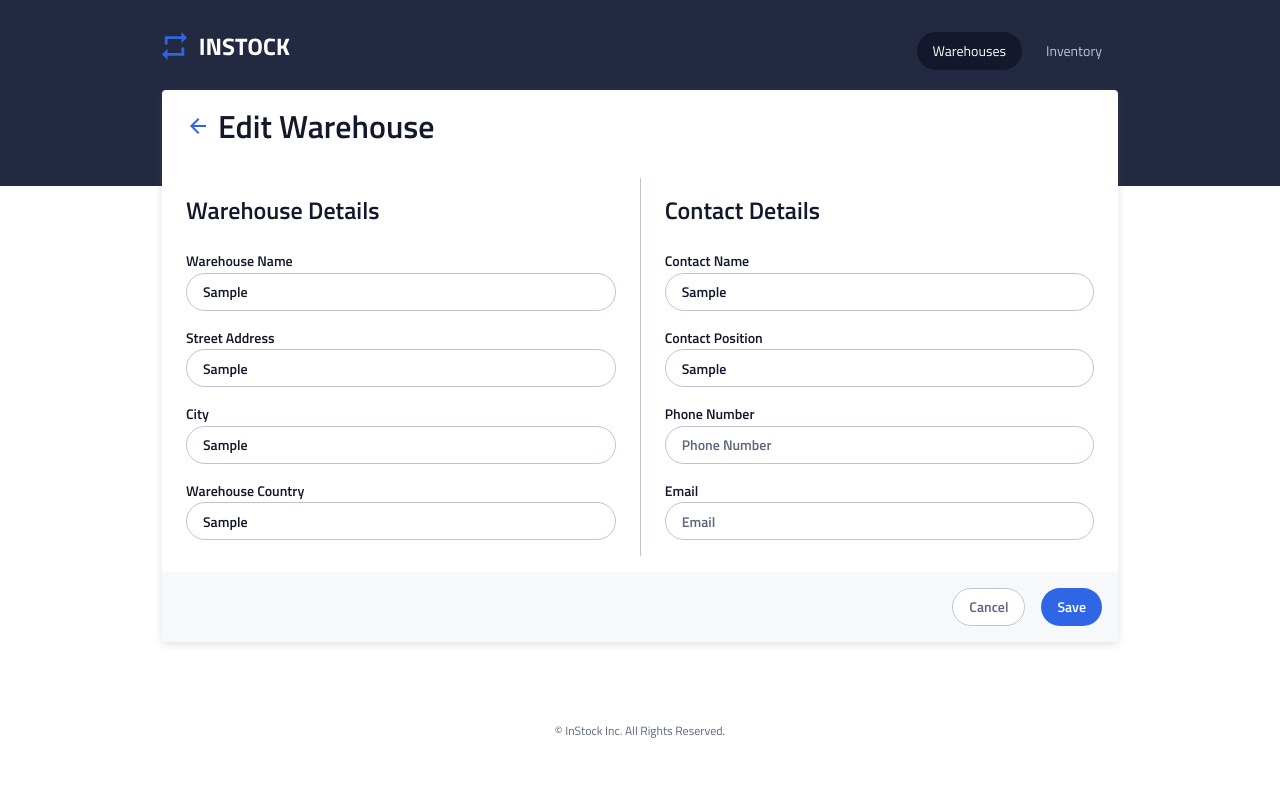
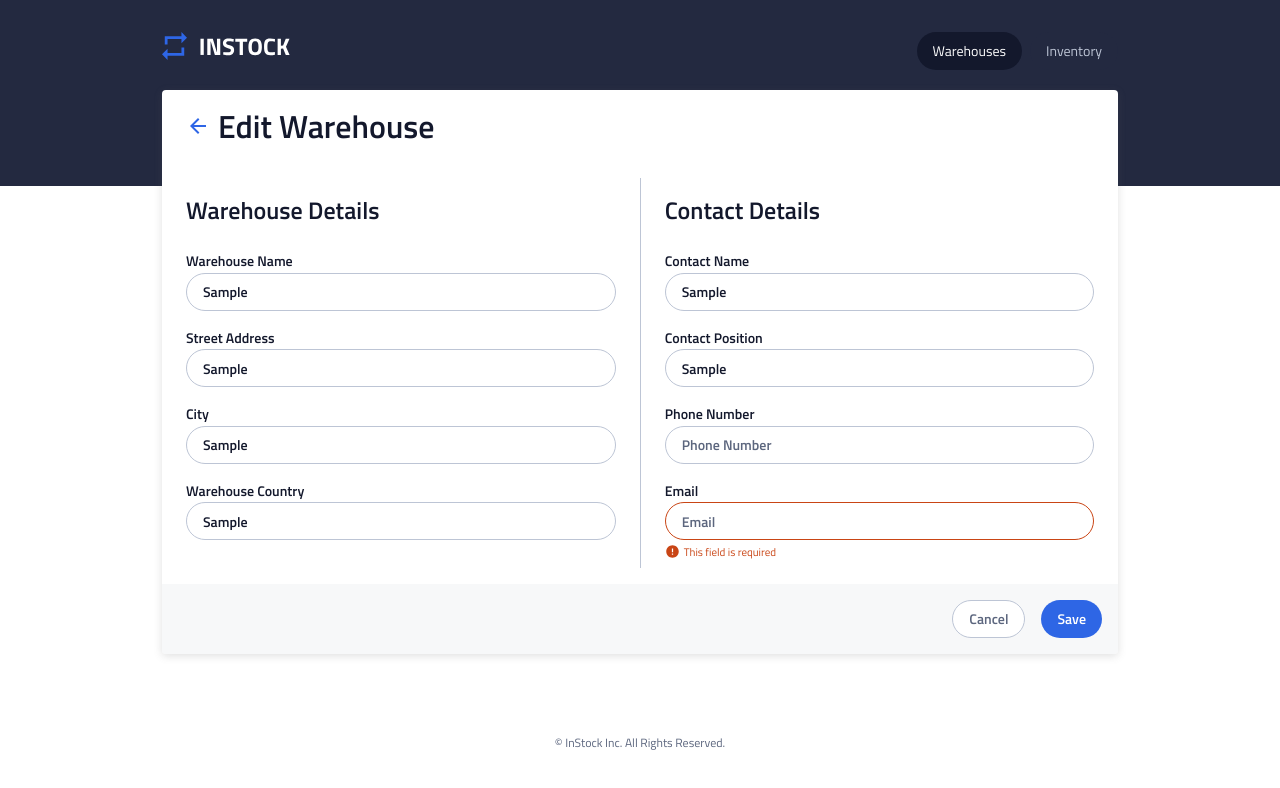
Before and after one commit to achris-alonzo30/south-american-horned-frog-instock, a React (Vite) app: page / in a window 1280 px wide. Both pictures are taken after typing "Sample", "Sample", "Sample", "Sample", "Sample", "Sample" into the empty fields and a click on the button "Save". Shown: the top 788 px of the page. Built offline with nearby package versions, Linux system fonts and the light colour scheme; no server answers.

Commit message:
added error handling to edit warehouse and checked that the API endpoint properly connects

```diff
--- a/src/components/EditWarehouse/EditWarehouse.jsx
+++ b/src/components/EditWarehouse/EditWarehouse.jsx
@@ -5,12 +5,11 @@ import {useState, useEffect} from 'react'
 import { Card } from "../Card/Card"
 import { CardHeader } from "../CardHeader/CardHeader"
 import { DynamicButton } from "../DynamicButton/DynamicButton"
+import errorIcon from "../../assets/icons/error-24px.svg"
 
 const EditWarehouse = () => {
 
-    const warehouseId = 4;
-
-    // const { warehouseId } = useParams();
+    const { warehouseId } = useParams();
     const navigate = useNavigate();
 
 
@@ -24,12 +23,14 @@ const EditWarehouse = () => {
     const [contactPhn, setContactPhn] = useState('');
     const [contactEmail, setContactEmail] = useState('');
 
+    const [emptyFields, setEmptyFields] = useState({});
+
+
     useEffect(() => {
         const fetchWarehouse = async () => {
             try {
-                const response = await axios.get(`/api/warehouses/${warehouseId}`);
+                const response = await axios.get(`http://localhost:8080/api/warehouses/${warehouseId}`);
                 const warehouse = response.data;
-
 
                 setWhName(warehouse.warehouse_name || "");
                 setAddress(warehouse.address || "" );
@@ -48,12 +49,31 @@ const EditWarehouse = () => {
         fetchWarehouse();
     }, [warehouseId]);
 
+    const validateForm = () => {
+        const errors = {};
+        if (!whName) errors.whName = true;
+        if (!whAddress) errors.whAddress = true;
+        if (!whCity) errors.whCity = true;
+        if (!whCountry) errors.whCountry = true;
+        if (!contactName) errors.contactName = true;
+        if (!contactPosition) errors.contactPosition = true;
+        if (!contactPhn) errors.contactPhn = true;
+        if (!contactEmail) errors.contactEmail = true;
+
+        setEmptyFields(errors);
+
+        return Object.keys(errors).length === 0;
+    };
 
     const saveHandler = async (event) => {
         event.preventDefault();
 
+        if (!validateForm()){
+            return;
+        }
 
         const warehouseEditInfo = {
+            id : warehouseId,
             warehouse_name: whName,
             address: whAddress,
             city: whCity,
@@ -65,7 +85,8 @@ const EditWarehouse = () => {
         };
 
         try {
-            const response = await axios.put(`/api/warehouses/${warehouseId}`, warehouseEditInfo);
+            const response = await axios.put(`http://localhost:8080/api/warehouses/${warehouseId}`, warehouseEditInfo);
+
             alert("We have successfully edited your warehouse information!");
             navigate(-1);
 
@@ -90,31 +111,63 @@ const EditWarehouse = () => {
                         <div className ="edit-wh__form-section warehouse-details">
                             <h2 className = "edit-wh__subheader"> Warehouse Details</h2>
                             <label className = "edit-wh__label" htmlFor="wh-name">Warehouse Name</label>
-                            <input className = "edit-wh__input" type="text" id="wh-name" value={whName} onChange={(event) => setWhName(event.target.value)} placeholder = "Warehouse Name"/>
+                            <input className = {`edit-wh__input ${emptyFields.whName ? 'error' : ''}`} type="text" id="wh-name" value={whName} onChange={(event) => setWhName(event.target.value)} placeholder = "Warehouse Name"/>
+                            <div className = {`${emptyFields.whName ? 'error-message' : 'error-message_hide'}`}>
+                                <img className = "error_icon" src={errorIcon}/>
+                                This field is required
+                            </div>
                             <label className = "edit-wh__label" htmlFor="wh-add">Street Address</label>
-                            <input className = "edit-wh__input" type="text" id="wh-add" value={whAddress} onChange={(event) => setAddress(event.target.value)} placeholder = "Street Address"/>
+                            <input className = {`edit-wh__input ${emptyFields.whAddress ? 'error' : ''}`} type="text" id="wh-add" value={whAddress} onChange={(event) => setAddress(event.target.value)} placeholder = "Street Address"/>
+                            <div className = {`${emptyFields.whAddress ? 'error-message' : 'error-message_hide'}`}>
+                                <img className = "error_icon" src={errorIcon}/>
+                                This field is required
+                            </div>
                             <label className = "edit-wh__label" htmlFor="wh-city">City</label>
-                            <input className = "edit-wh__input" type="text" id="wh-city" value={whCity} onChange={(event) => setCity(event.target.value)} placeholder = "City"/>
+                            <input className = {`edit-wh__input ${emptyFields.whCity ? 'error' : ''}`} type="text" id="wh-city" value={whCity} onChange={(event) => setCity(event.target.value)} placeholder = "City"/>
+                            <div className = {`${emptyFields.whCity ? 'error-message' : 'error-message_hide'}`}>
+                                <img className = "error_icon" src={errorIcon}/>
+                                This field is required
+                            </div>
                             <label className = "edit-wh__label" htmlFor="wh-country">Warehouse Country</label>
-                            <input className = "edit-wh__input" type="text" id="wh-country" value={whCountry}  onChange={(event) => setCountry(event.target.value)} placeholder = "Country"/>
+                            <input className = {`edit-wh__input ${emptyFields.whCountry ? 'error' : ''}`} type="text" id="wh-country" value={whCountry}  onChange={(event) => setCountry(event.target.value)} placeholder = "Country"/>
+                            <div className = {`${emptyFields.whCountry ? 'error-message' : 'error-message_hide'}`}>
+                                <img className = "error_icon" src={errorIcon}/>
+                                This field is required
+                            </div>
                         </div>
 
                         <div className ="edit-wh__form-section contact-details">
                             <h2 className = "edit-wh__subheader"> Contact Details</h2>
                             <label className = "edit-wh__label" htmlFor="wh-contact-name">Contact Name</label>
-                            <input className = "edit-wh__input" type="text" id="wh-name" value={contactName} onChange={(event) => setContactName(event.target.value)} placeholder = "Contact Name"/>
+                            <input className = {`edit-wh__input ${emptyFields.contactName ? 'error' : ''}`} type="text" id="wh-name" value={contactName} onChange={(event) => setContactName(event.target.value)} placeholder = "Contact Name"/>
+                            <div className = {`${emptyFields.contactName ? 'error-message' : 'error-message_hide'}`}>
+                                <img className = "error_icon" src={errorIcon}/>
+                                This field is required
+                            </div>
                             <label className = "edit-wh__label" htmlFor="wh-contact-pstn">Contact Position</label>
-                            <input className = "edit-wh__input" type="text" id="wh-contact-pstn" value={contactPosition} onChange={(event) => setContactPosition(event.target.value)} placeholder = "Contact Position"/>
+                            <input className = {`edit-wh__input ${emptyFields.contactPosition ? 'error' : ''}`} type="text" id="wh-contact-pstn" value={contactPosition} onChange={(event) => setContactPosition(event.target.value)} placeholder = "Contact Position"/>
+                            <div className = {`${emptyFields.contactPosition ? 'error-message' : 'error-message_hide'}`}>
+                                <img className = "error_icon" src={errorIcon}/>
+                                This field is required
+                            </div>
                             <label className = "edit-wh__label" htmlFor="wh-contact-phn">Phone Number</label>
-                            <input className = "edit-wh__input" type="text" id="wh-contact-phn" value={contactPhn} onChange={(event) => setContactPhn(event.target.value)} placeholder = "Phone Number"/>
+                            <input className = {`edit-wh__input ${emptyFields.contact_phone ? 'error' : ''}`} type="text" id="wh-contact-phn" value={contactPhn} onChange={(event) => setContactPhn(event.target.value)} placeholder = "Phone Number"/>
+                            <div className = {`${emptyFields.contactPhone ? 'error-message' : 'error-message_hide'}`}>
+                                <img className = "error_icon" src={errorIcon}/>
+                                This field is required
+                            </div>
                             <label className = "edit-wh__label" htmlFor="wh-email">Email </label>
-                            <input className = "edit-wh__input" type="text" id="wh-email" value={contactEmail} onChange={(event) => setContactEmail(event.target.value)} placeholder = "Email"/>
+                            <input className = {`edit-wh__input ${emptyFields.contactEmail ? 'error' : ''}`} type="text" id="wh-email" value={contactEmail} onChange={(event) => setContactEmail(event.target.value)} placeholder = "Email"/>
+                            <div className = {`${emptyFields.contactEmail ? 'error-message' : 'error-message_hide'}`}>
+                                <img className = "error_icon" src={errorIcon}/>
+                                This field is required
+                            </div>
                         </div>
                     </div>
 
                     <div className = "cancel-submit__container">
                         <DynamicButton variant="cancel" onClick = {cancelHandler} />
-                        <DynamicButton variant="save"/>
+                        <DynamicButton variant="save" type="submit"/>
                     </div>
                 </form>
             </Card>
--- a/src/components/EditWarehouse/EditWarehouse.scss
+++ b/src/components/EditWarehouse/EditWarehouse.scss
@@ -74,13 +74,38 @@
         height: 2.375rem;
     }
 
-    &:active{
-        border-color: $instock-indigo
+    &:focus{
+        border-color: $instock-indigo;
+        outline: none;
     }
 
 
     &::placeholder{
         color: $slate;
+    }
+}
+
+.error{
+    border-color: $red;
+    margin-bottom: 0rem;
+
+    &_icon{
+        height: .9375rem;
+    }
+}
+
+
+.error-message{
+    font-size: 11px;
+    align-content: center;
+    display: flex;
+    padding-top: 4px;
+    gap: 0.25rem;
+    color: $red;
+    padding-bottom: 0.5rem;
+
+    &_hide{
+        display: none;
     }
 }
 
--- a/src/styles/partials/_variables.scss
+++ b/src/styles/partials/_variables.scss
@@ -18,7 +18,7 @@ $fontsize-td-body-large: 1rem;
 $fontsize-td-body-medium: .875rem;
 $fontsize-td-body-small: .75rem;
 
-$fontsize-mob-page-header: 1.75rem;
+$fontsize-mob-page-header: 1.5rem;
 $fontsize-mob-sub-header: 1.25rem;
 $fontsize-mob-llb: .8125rem;
 $fontsize-mob-table-header: .6875rem;
```
